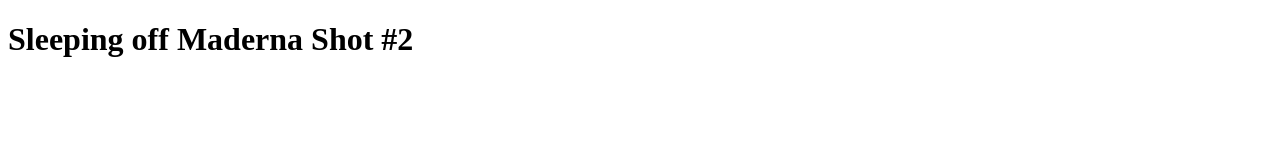
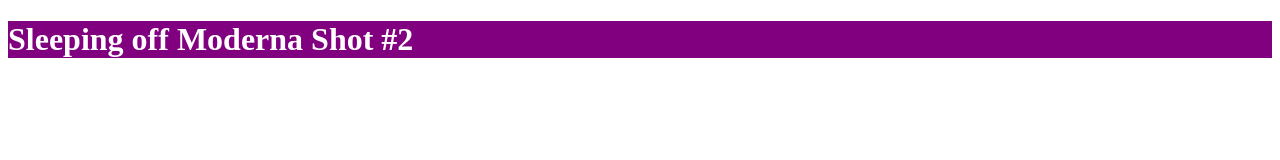
Before and after one commit to bkofford/bkofford.github.io, a plain HTML site: page index.html in a window 1280 px wide. Drawn offline with Linux system fonts and the light colour scheme.

Commit message:
Update index.html

```diff
--- a/index.html
+++ b/index.html
@@ -1,6 +1,6 @@
 <!DOCTYPE html>
 <html>
 <body>
-<h1>Sleeping off Maderna Shot #2</h1>
+<h1 style="background: purple; color: white">Sleeping off Moderna Shot #2</h1>
 </body>
 </html>
```
